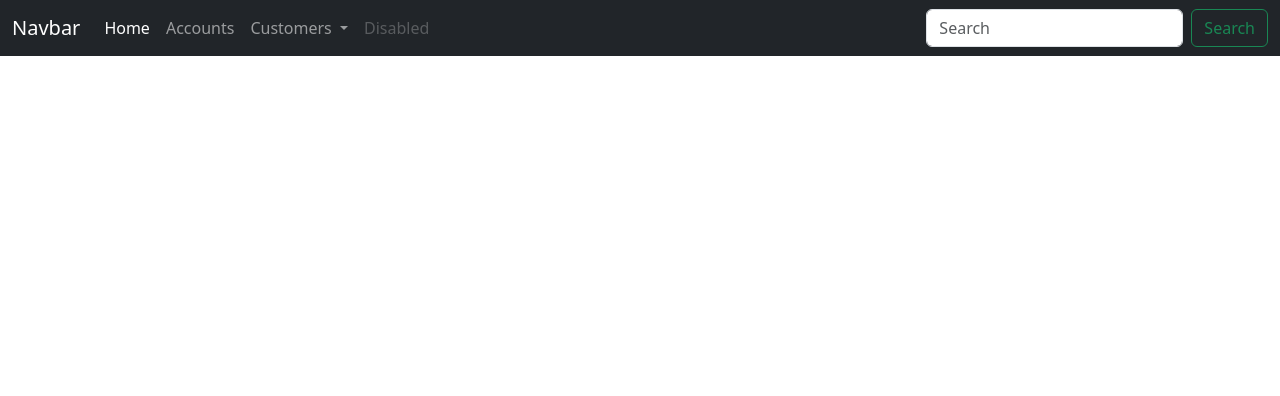
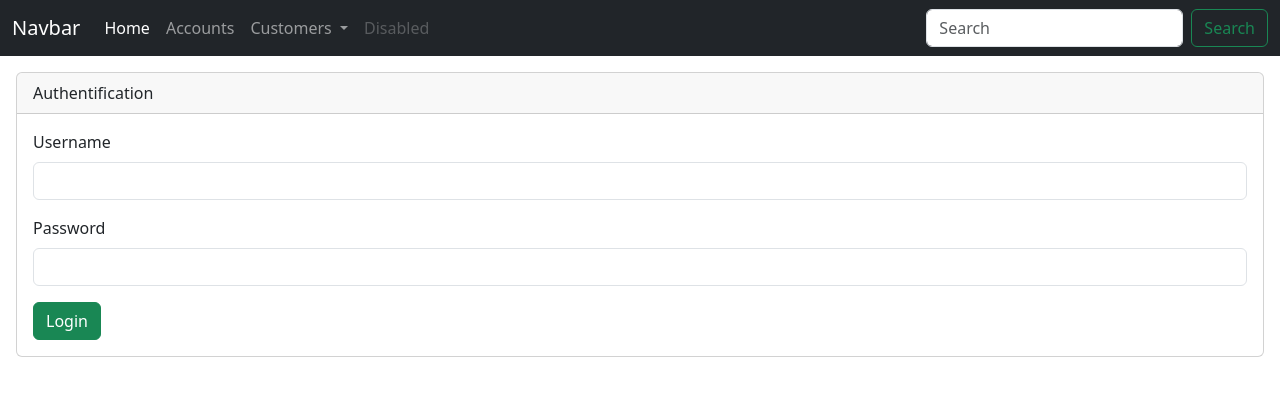
Before and after one commit to Anassbouderhem/eBanking, an Angular app in the folder frontend/: page /login in a window 1280 px wide. Before the commit this address led to /. Shown: the top 396 px of the page. Built offline with nearby package versions, Linux system fonts and the light colour scheme.

Commit message:
feat (frontend) : add login component

```diff
--- a/frontend/src/app/app.routes.ts
+++ b/frontend/src/app/app.routes.ts
@@ -3,9 +3,11 @@
 import { Accounts } from './accounts/accounts';
 import { NewCustomer } from './new-customer/new-customer';
 import { CustomerAccounts } from './customer-accounts/customer-accounts';
+import { Login } from './login/login'
 
 export const routes: Routes = [
-  { path: '', redirectTo: 'customers', pathMatch: 'full' },
+  { path: "login", component: Login},
+  { path: "", redirectTo : "/login", pathMatch : "full"},
   { path: 'customers', component: Customers },
   { path: 'accounts', component: Accounts },
   { path: 'new-customer', component: NewCustomer },
--- /dev/null
+++ b/frontend/src/app/login/login.html
@@ -0,0 +1,18 @@
+<div class="p-3">
+  <div class="card">
+    <div class="card-header"> Authentification</div>
+      <div class="card-body">
+        <form [formGroup]="formLogin" (ngSubmit)="handleLogin()">
+          <div class="mb-3">
+            <label class="form-label"> Username </label>
+              <input type="text" class="form-control" formControlName="username">
+          </div>
+          <div class="mb-3">
+            <label class="form-label"> Password </label>
+            <input type="password" class="form-control" formControlName="password">
+          </div>
+          <button class="btn btn-success">Login</button>
+        </form>
+      </div>
+    </div>
+  </div>
--- /dev/null
+++ b/frontend/src/app/login/login.ts
@@ -0,0 +1,23 @@
+import { Component, OnInit } from '@angular/core';
+import { FormBuilder, FormGroup, ReactiveFormsModule } from '@angular/forms';
+
+@Component({
+  selector: 'app-login',
+  imports: [ReactiveFormsModule],
+  templateUrl: './login.html',
+  styleUrl: './login.css',
+})
+export class Login implements OnInit{
+  formLogin! :FormGroup;
+  constructor(private fb : FormBuilder) {
+  }
+  ngOnInit() {
+    this.formLogin=this.fb.group({
+      username : this.fb.control(""),
+      password : this.fb.control("")
+    })
+  }
+  handleLogin(){
+    console.log(this.formLogin.value);
+  }
+}
```
Also changed, not shown: frontend/src/app/login/login.css (added), 1 other file (tests, documents, lock files or other folders).
